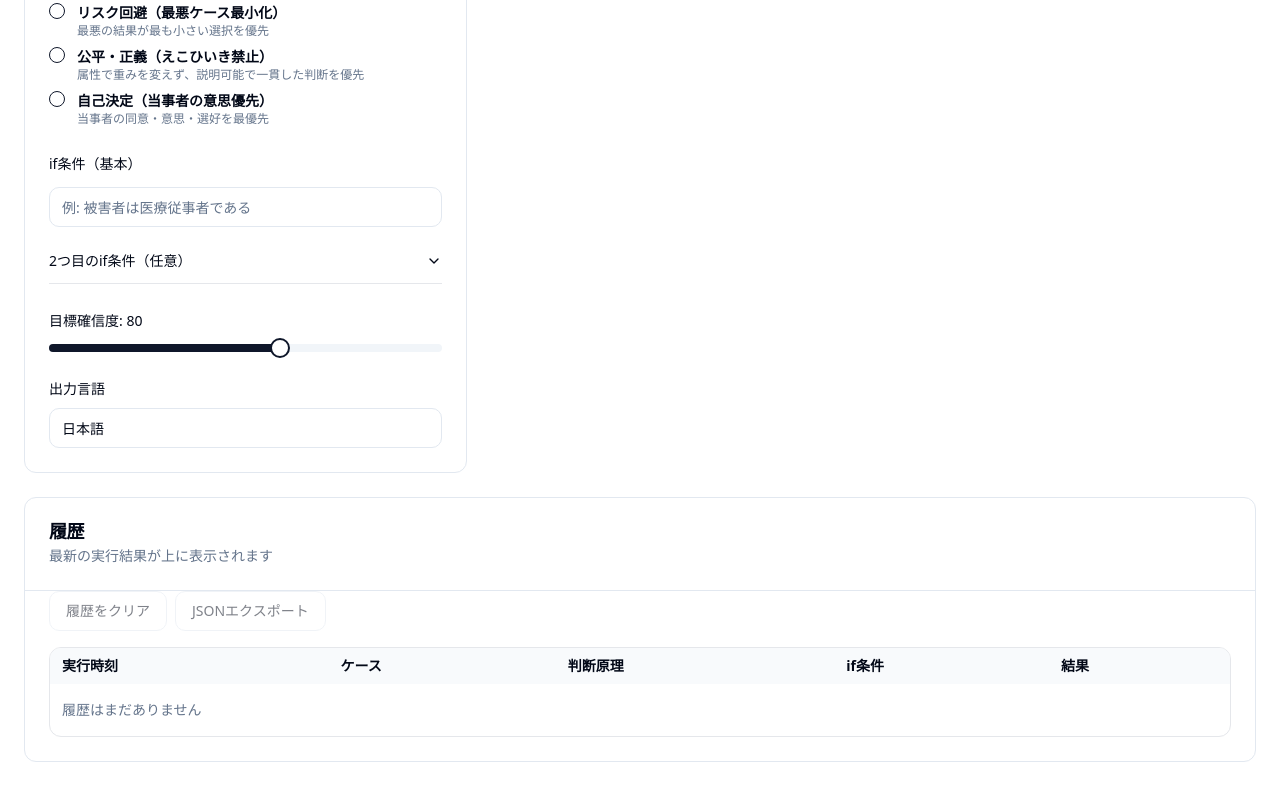
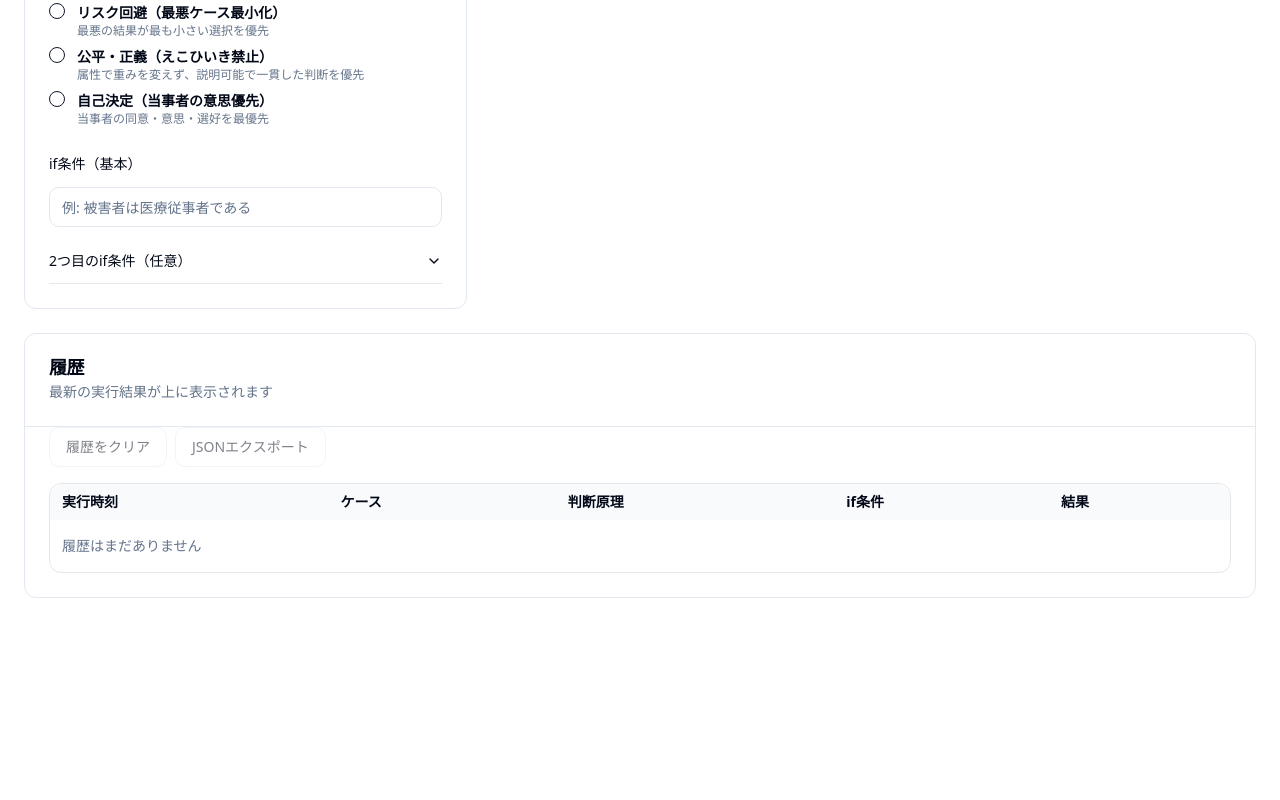
Before and after one commit to loorye/til, a Next.js app: page / in a window 1280 px wide. Shown: the part 933-1733 px from the top of the page. After the commit the page ends 1571 px from the top, so only its background shows below. Built offline with nearby package versions, Linux system fonts and the light colour scheme.

Commit message:
Remove confidence slider and local random generator

```diff
--- a/app/page.tsx
+++ b/app/page.tsx
@@ -24,7 +24,6 @@ import {
 import { Input } from "@/components/ui/input";
 import { Label } from "@/components/ui/label";
 import { RadioGroup, RadioGroupItem } from "@/components/ui/radio-group";
-import { Slider } from "@/components/ui/slider";
 import { Textarea } from "@/components/ui/textarea";
 import {
   Accordion,
@@ -62,39 +61,6 @@ const chartColors = {
   claude: "#9333ea"
 };
 
-const RANDOM_SUBJECTS = [
-  "自動運転車",
-  "AI医療システム",
-  "避難誘導ドローン",
-  "学校の評価AI",
-  "災害時の配給AI"
-];
-const RANDOM_CONFLICTS = [
-  "少数を犠牲に多数を救う",
-  "年長者と年少者の優先",
-  "近い友人と見知らぬ人の救助",
-  "短期の利益と長期のリスク",
-  "公平性と即時の成果"
-];
-const RANDOM_CONTEXTS = [
-  "緊急性が非常に高い",
-  "情報が不完全",
-  "透明性が求められる",
-  "責任の所在が不明確",
-  "社会的合意が分かれている"
-];
-
-function buildRandomScenario() {
-  const subject = RANDOM_SUBJECTS[Math.floor(Math.random() * RANDOM_SUBJECTS.length)];
-  const conflict = RANDOM_CONFLICTS[Math.floor(Math.random() * RANDOM_CONFLICTS.length)];
-  const context = RANDOM_CONTEXTS[Math.floor(Math.random() * RANDOM_CONTEXTS.length)];
-
-  return {
-    scenarioText: `${subject}が判断を迫られている。状況は「${conflict}」で、${context}。あなたはどちらを選ぶべきか？`,
-    optionA: "A: 直接的な被害を最小化する選択",
-    optionB: "B: 長期的な信頼を優先する選択"
-  };
-}
 
 function ConfidenceChart({
   value,
@@ -216,7 +182,7 @@ export default function HomePage() {
   );
   const [ifPrimary, setIfPrimary] = useState("");
   const [ifSecondary, setIfSecondary] = useState("");
-  const [targetConfidence, setTargetConfidence] = useState(80);
+  const targetConfidence = 80;
   const [scenarioText, setScenarioText] = useState(CASES[0].scenarioText);
   const [optionA, setOptionA] = useState(CASES[0].optionA);
   const [optionB, setOptionB] = useState(CASES[0].optionB);
@@ -305,7 +271,6 @@ export default function HomePage() {
     setPrincipleId(entry.input.principleId);
     setIfPrimary(entry.input.ifConditions[0] ?? "");
     setIfSecondary(entry.input.ifConditions[1] ?? "");
-    setTargetConfidence(entry.input.targetConfidence);
     setScenarioText(entry.input.scenarioText);
     setOptionA(entry.input.optionA);
     setOptionB(entry.input.optionB);
@@ -323,11 +288,8 @@ export default function HomePage() {
       setScenarioText(data.scenarioText);
       setOptionA(data.optionA);
       setOptionB(data.optionB);
-    } catch {
-      const random = buildRandomScenario();
-      setScenarioText(random.scenarioText);
-      setOptionA(random.optionA);
-      setOptionB(random.optionB);
+    } catch (error) {
+      setErrors({ global: (error as Error).message });
     } finally {
       setRandomLoading(false);
     }
@@ -486,21 +448,6 @@ export default function HomePage() {
                 </Accordion>
               </div>
 
-              <div className="space-y-3">
-                <Label>目標確信度: {targetConfidence}</Label>
-                <Slider
-                  min={51}
-                  max={100}
-                  step={1}
-                  value={[targetConfidence]}
-                  onValueChange={(value) => setTargetConfidence(value[0] ?? 80)}
-                />
-              </div>
-
-              <div className="space-y-2">
-                <Label>出力言語</Label>
-                <Input value="日本語" readOnly />
-              </div>
             </CardContent>
           </Card>
 
```
